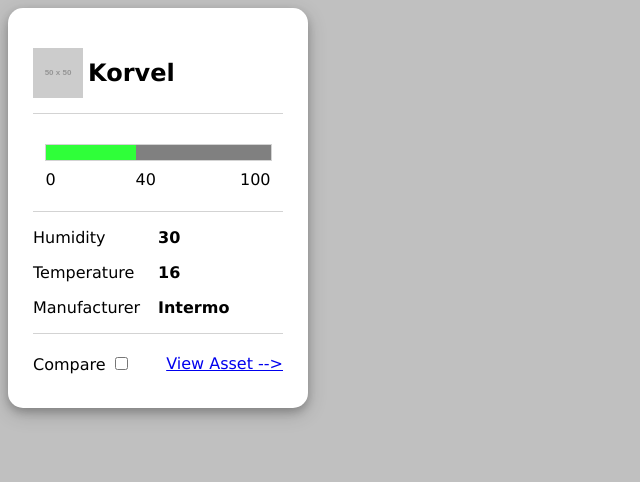
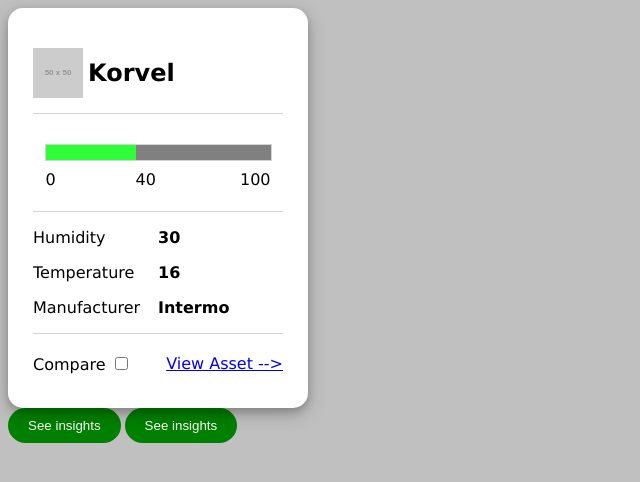
Before and after one commit to CoennW/openRemote, a plain HTML site: page popup.html in a window 1280 px wide. Shown: the whole page, without its empty margins (0-640 px from the left). Drawn offline with Linux system fonts and the light colour scheme; placeholder pictures from the web are drawn by us.

```diff
--- a/popup.html
+++ b/popup.html
@@ -9,6 +9,18 @@
             background-color: silver;
 
         }
+
+        .compare-button{
+            background-color: green;
+            border: none;
+            border-radius: 20px;
+            width: auto;
+            height: auto;
+            padding: 10px 20px;
+            color: white;
+        }
+
+
 
         .popup-container {
             position: relative;
@@ -156,5 +168,12 @@
         </div>
 
     </div>
+
+    <button class="compare-button">
+        See insights
+    </button>
+    <button class="compare-button" id="1">
+        See insights
+    </button>
 </body>
 </html>
```
Also changed, not shown: index.html (+49 -4 lines).
